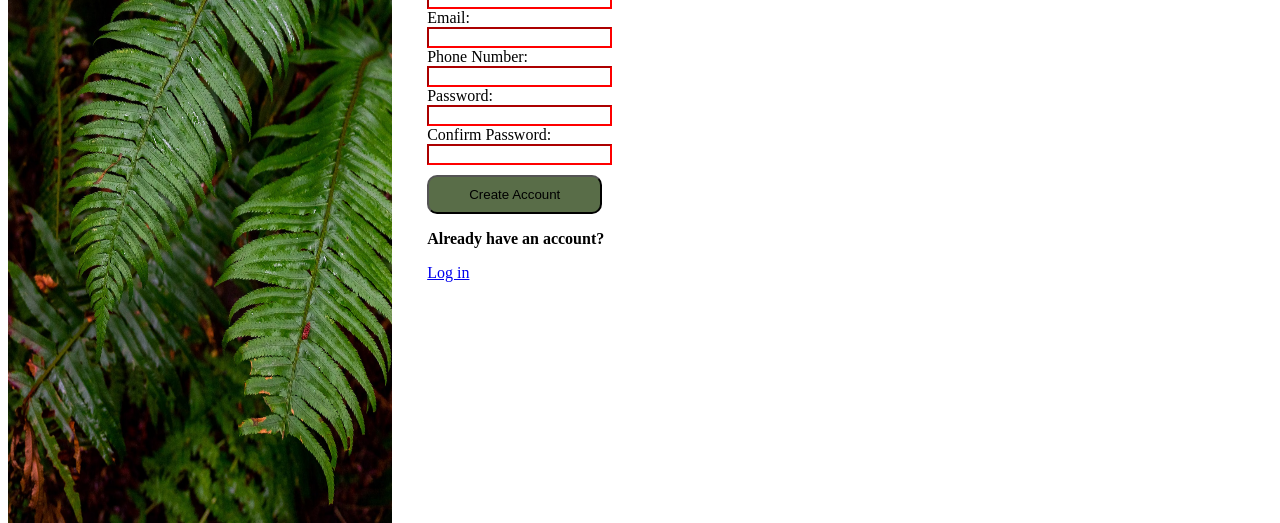
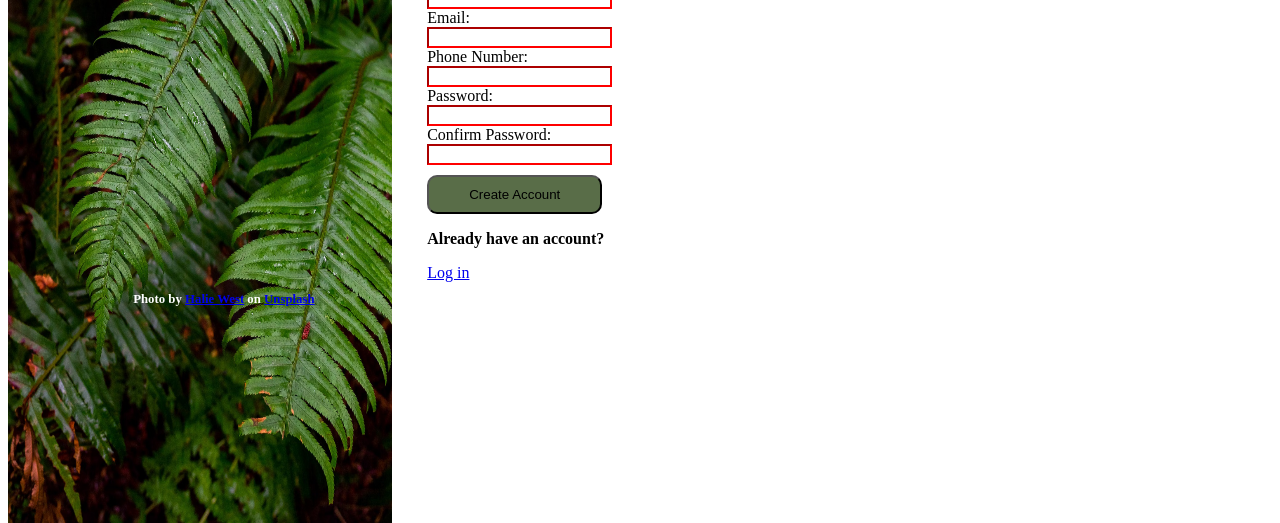
Before and after one commit to al6894/project-sign-up-form, a plain HTML site: page index.html in a window 1280 px wide. Shown: the part 285-808 px from the top of the page. Drawn offline with Linux system fonts and the light colour scheme.

Commit message:
Left container completed

```diff
--- a/index.css
+++ b/index.css
@@ -45,6 +45,18 @@
     align-self: center;
     font-size: 4rem;
 }
+
+.card-footer {
+    font-size: 0.8rem;
+    color: white;
+    padding-left: 33%;
+    margin-top: 150%;
+}
+
+.card-footer a:visited {
+    color:white;
+}
+
 .main-container {
     width: 70%;
     height: 100%;
--- a/index.html
+++ b/index.html
@@ -4,7 +4,7 @@
     <meta charset="UTF-8">
     <meta name="viewport" content="width=device-width, initial-scale=1.0">
     <link rel="stylesheet" href="index.css">
-    <title>Document</title>
+    <title>Project:Signup Form</title>
 </head>
 <body>
     <div class = "container">
@@ -13,6 +13,10 @@
             <div class="card-body">
                 <img class="card-logo" src="../images/logo.png" alt="Odin Logo">
                 <p class="card-text">ODIN</p>
+            </div>
+
+            <div class="card-footer">
+                <p>Photo by <a href="https://unsplash.com/@haliewestphoto" target="_blank">Halie West</a> on <a href="https://unsplash.com/photos/green-leaf-plant-in-close-up-photography-25xggax4bSA" target="_blank">Unsplash</a></p>
             </div>
         </div>
         <div class="main-container">
```
